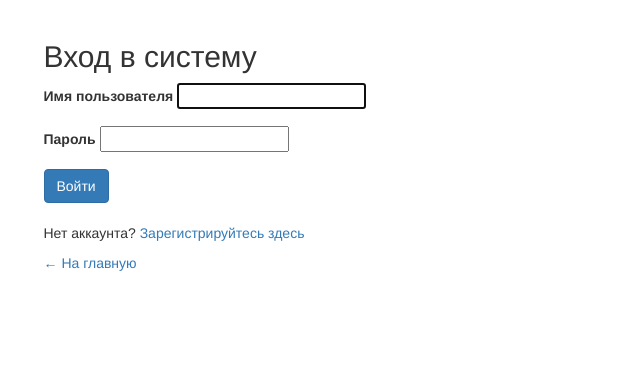
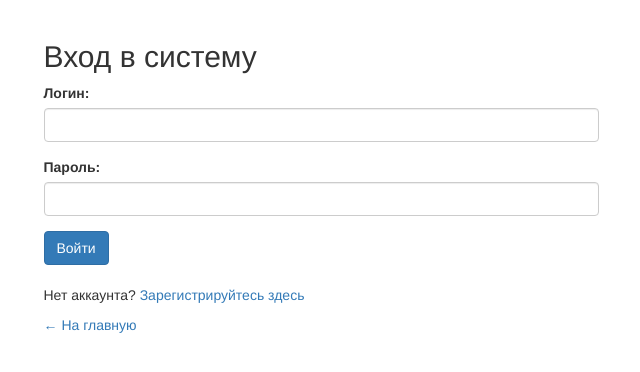
Before and after one commit to ayosleepy/Design_pro, a Django app: page /login/ in a window 1280 px wide. Shown: the part 52-424 px from the top of the page, without its empty margins (319-959 px from the left). Run offline with Django 3.2, Linux system fonts and the light colour scheme; some libraries are stand-ins or nearby versions.

Commit message:
commit + db

```diff
--- a/main/templates/main/login.html
+++ b/main/templates/main/login.html
@@ -31,15 +31,15 @@
                 <form method="post">
                     {% csrf_token %}
 
-                    {% for field in form %}
-                        <div class="form-group">
-                            <label>{{ field.label }}</label>
-                            {{ field }}
-                            {% if field.errors %}
-                                <div class="text-danger">{{ field.errors.0 }}</div>
-                            {% endif %}
-                        </div>
-                    {% endfor %}
+                    <div class="form-group">
+                        <label for="id_username">Логин:</label>
+                        <input type="text" name="username" class="form-control" id="id_username" required>
+                    </div>
+
+                    <div class="form-group">
+                        <label for="id_password">Пароль:</label>
+                        <input type="password" name="password" class="form-control" id="id_password" required>
+                    </div>
 
                     <button type="submit" class="btn btn-primary">Войти</button>
                 </form>
```
Also changed, not shown: db.sqlite3 (added), main/migrations/0001_initial.py (added), main/migrations/__init__.py (added).
